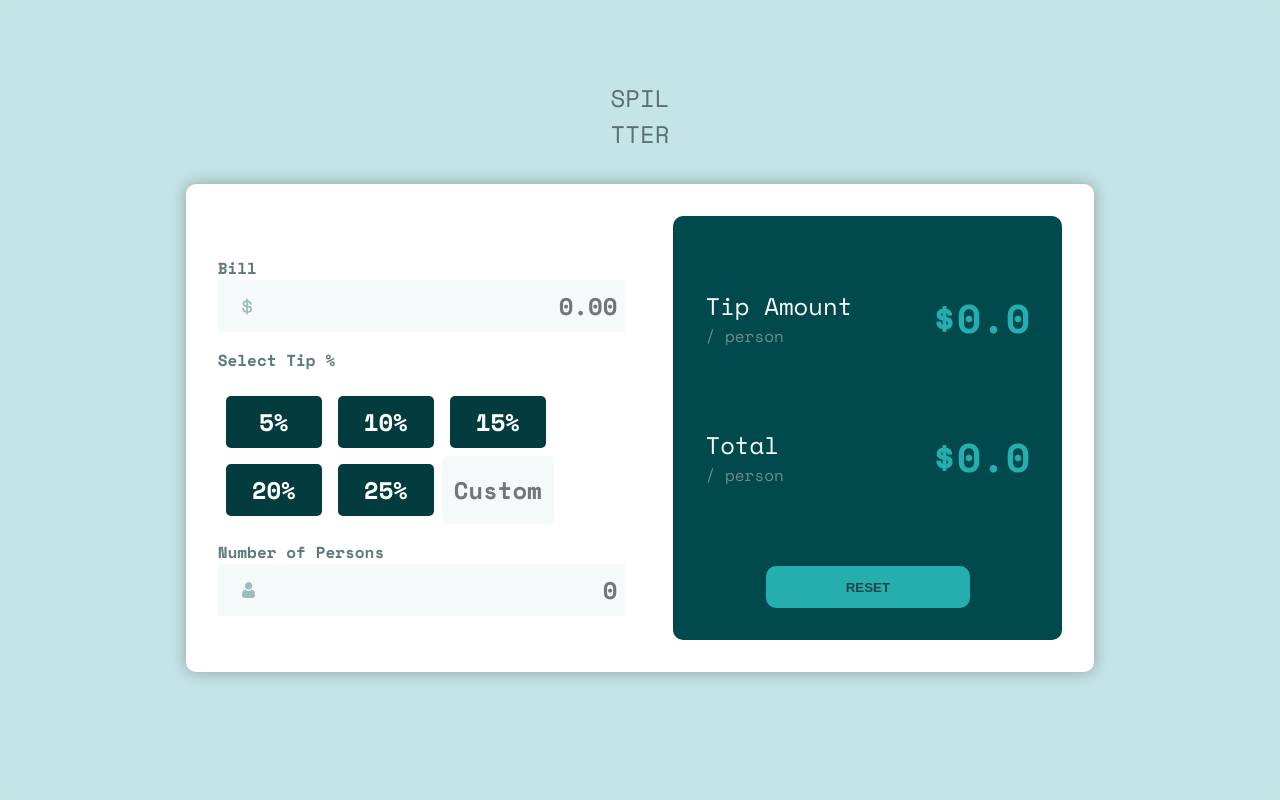
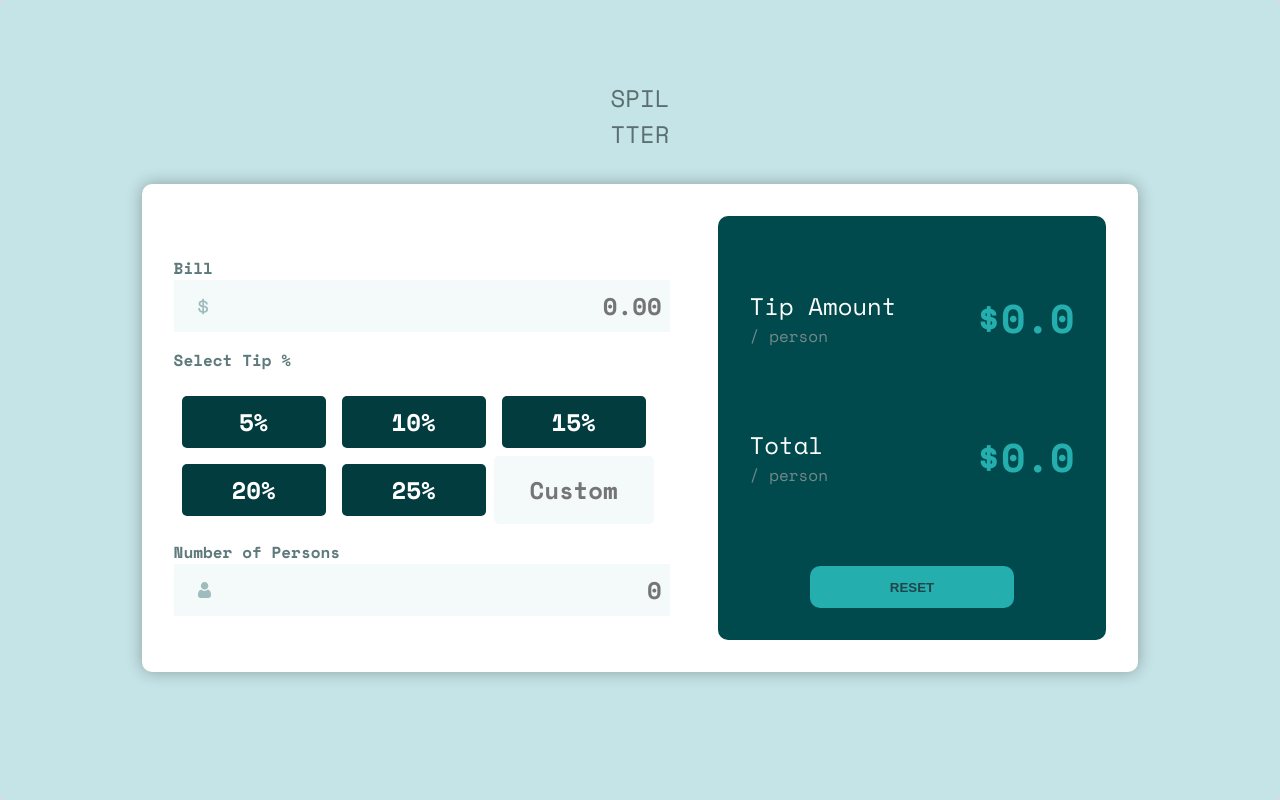
Before and after one commit to srinivasteja18/Tip-Calculator, a plain HTML site: page index.html in a window 1280 px wide. Drawn offline with nearby package versions, Linux system fonts and the light colour scheme.

Commit message:
Update stylesheet.css

```diff
--- a/stylesheet.css
+++ b/stylesheet.css
@@ -130,7 +130,7 @@ body{
 }
 .percents{
     display: grid;
-    grid-template-columns: repeat(3,7em);
+    grid-template-columns: repeat(3,10em);
 }
 
 .percent{
```
